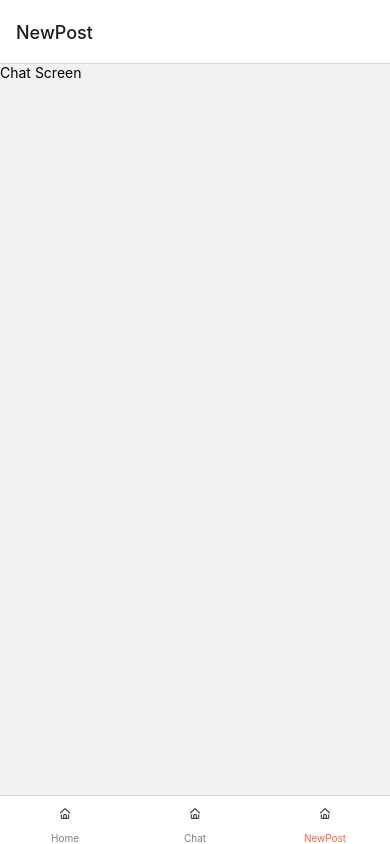
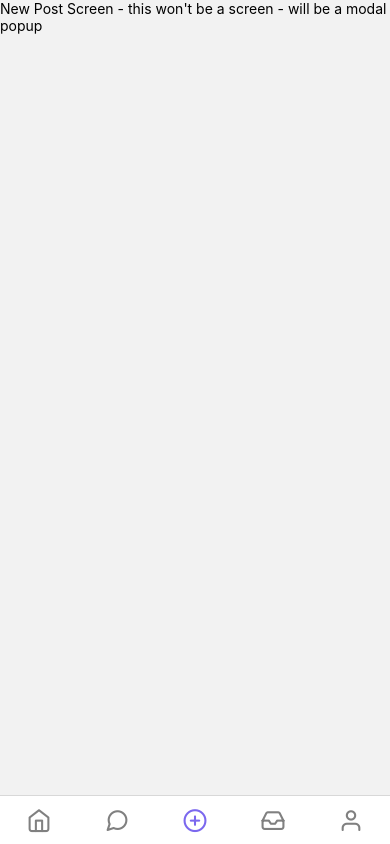
Before and after one commit to candordev/App, a React Native app: screen /NewPost in a window 390 px wide. Built offline with nearby package versions, Linux system fonts and the light colour scheme.

Commit message:
more nav changes

```diff
--- a/App.tsx
+++ b/App.tsx
@@ -8,10 +8,12 @@ import {
 } from 'react-native';
 import { NavigationContainer } from '@react-navigation/native';
 import { createBottomTabNavigator } from '@react-navigation/bottom-tabs';
-import HomeScreen from './HomeScreen';
-import ChatScreen from './ChatScreen';
-import NewPostScreen from './NewPostScreen';
-import AntDesign from 'react-native-vector-icons/AntDesign';
+import HomeScreen from './Screens/HomeScreen';
+import ChatScreen from './Screens/ChatScreen';
+import NewPostScreen from './Screens/NewPostScreen';
+import InboxScreen from './Screens/InboxScreen';
+import ProfileScreen from './Screens/ProfileScreen';
+import Icon from 'react-native-vector-icons/Feather';
 
 const Tab = createBottomTabNavigator();
 
@@ -26,26 +28,33 @@ function App(): JSX.Element {
       <Tab.Navigator
         screenOptions={({ route }) => ({
           tabBarIcon: ({ focused, color, size }) => {
-            let iconName;
+            let iconName : string = "user";
 
             if (route.name === 'Home') {
-              iconName = focused
-                ? 'ios-information-circle'
-                : 'ios-information-circle-outline';
-            } else if (route.name === 'Settings') {
-              iconName = focused ? 'ios-list' : 'ios-list-outline';
+              iconName = "home"
+            } else if (route.name === 'Chat') {
+              iconName = "message-circle"
+            } else if (route.name === 'NewPost') {
+              iconName = "plus-circle"
+            } else if (route.name === 'Inbox') {
+              iconName = "inbox"
+            } else if (route.name === 'Profile') {
+              iconName = "user"
             }
-
             // You can return any component that you like here!
-            return <AntDesign name="home"/>;
+            return <Icon name={iconName} size={size} color={color}/>;
           },
-            tabBarActiveTintColor: 'tomato',
+            tabBarActiveTintColor: 'mediumslateblue',
             tabBarInactiveTintColor: 'gray',
+            tabBarShowLabel: false,
+            headerShown: false,
         })}
       >
         <Tab.Screen name="Home" component={HomeScreen} />
         <Tab.Screen name="Chat" component={ChatScreen} />
         <Tab.Screen name="NewPost" component={NewPostScreen} />
+        <Tab.Screen name="Inbox" component={InboxScreen} />
+        <Tab.Screen name="Profile" component={ProfileScreen} />
       </Tab.Navigator>
     </NavigationContainer>
   );
--- a/ChatScreen.tsx
+++ /dev/null
@@ -1,10 +0,0 @@
-import React from "react";
-import { Text, View } from "react-native";
-
-function ChatScreen(): JSX.Element {
-  return <View>
-    <Text>Chat Screen</Text>
-  </View>;
-}
-
-export default ChatScreen;
--- a/NewPostScreen.tsx
+++ /dev/null
@@ -1,10 +0,0 @@
-import React from "react";
-import { Text, View } from "react-native";
-
-function NewPostScreen(): JSX.Element {
-  return <View>
-    <Text>Chat Screen</Text>
-  </View>;
-}
-
-export default NewPostScreen;
--- /dev/null
+++ b/Screens/ChatScreen.tsx
@@ -0,0 +1,11 @@
+import React from "react";
+import { StatusBar, Text, View } from "react-native";
+import { SafeAreaView } from "react-native-safe-area-context";
+
+function ChatScreen(): JSX.Element {
+  return <SafeAreaView>
+      <Text>Chat Screen</Text>
+      </SafeAreaView>;
+}
+
+export default ChatScreen;
--- a/HomeScreen.tsx
+++ b/Screens/HomeScreen.tsx
@@ -14,8 +14,8 @@ import {
   ReloadInstructions,
 } from 'react-native/Libraries/NewAppScreen';
 
-import styles from './styles';
-import Section from './Section';
+import styles from '../styles';
+import Section from '../Section';
 
 function HomeScreen(): JSX.Element {
 
@@ -25,10 +25,6 @@ function HomeScreen(): JSX.Element {
 
   return (
     <SafeAreaView style={backgroundStyle}>
-      <StatusBar
-        barStyle={'light-content'}
-        backgroundColor={backgroundStyle.backgroundColor}
-      />
       <ScrollView
         contentInsetAdjustmentBehavior="automatic"
         style={backgroundStyle}>
--- /dev/null
+++ b/Screens/InboxScreen.tsx
@@ -0,0 +1,11 @@
+import React from "react";
+import { Text, View } from "react-native";
+import { SafeAreaView } from "react-native-safe-area-context";
+
+function InboxScreen(): JSX.Element {
+  return <SafeAreaView>
+  <Text>Inbox Screen</Text>
+  </SafeAreaView>;
+}
+
+export default InboxScreen;
--- /dev/null
+++ b/Screens/NewPostScreen.tsx
@@ -0,0 +1,11 @@
+import React from "react";
+import { Text, View } from "react-native";
+import { SafeAreaView } from "react-native-safe-area-context";
+
+function NewPostScreen(): JSX.Element {
+  return <SafeAreaView>
+    <Text>New Post Screen - this won't be a screen - will be a modal popup</Text>
+  </SafeAreaView>;
+}
+
+export default NewPostScreen;
--- /dev/null
+++ b/Screens/ProfileScreen.tsx
@@ -0,0 +1,11 @@
+import React from "react";
+import { Text, View } from "react-native";
+import { SafeAreaView } from "react-native-safe-area-context";
+
+function ProfileScreen(): JSX.Element {
+  return <SafeAreaView>
+  <Text>Profile Screen</Text>
+  </SafeAreaView>;
+}
+
+export default ProfileScreen;
```
Also changed, not shown: 1 other file (tests, documents, lock files or other folders).
